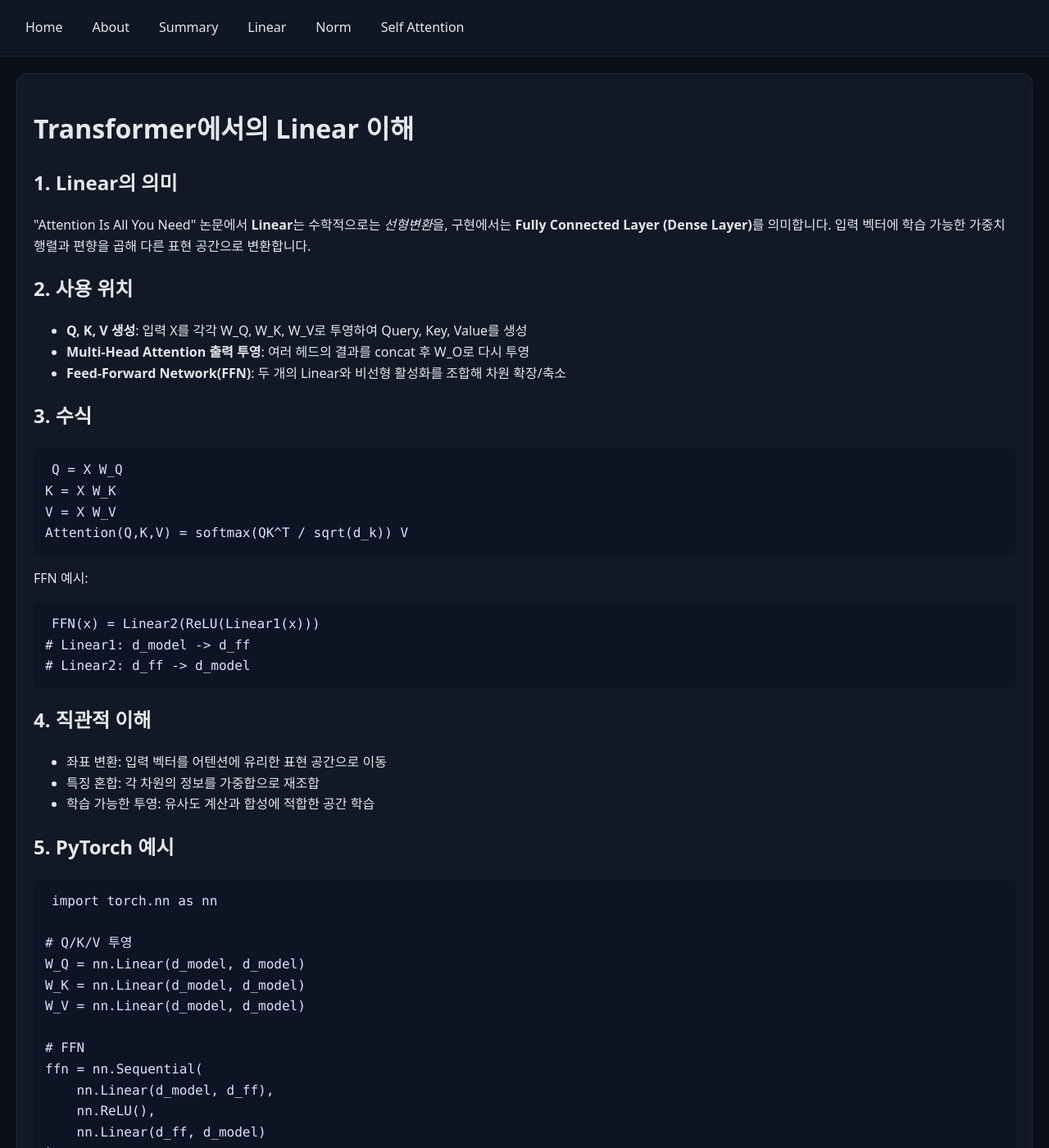
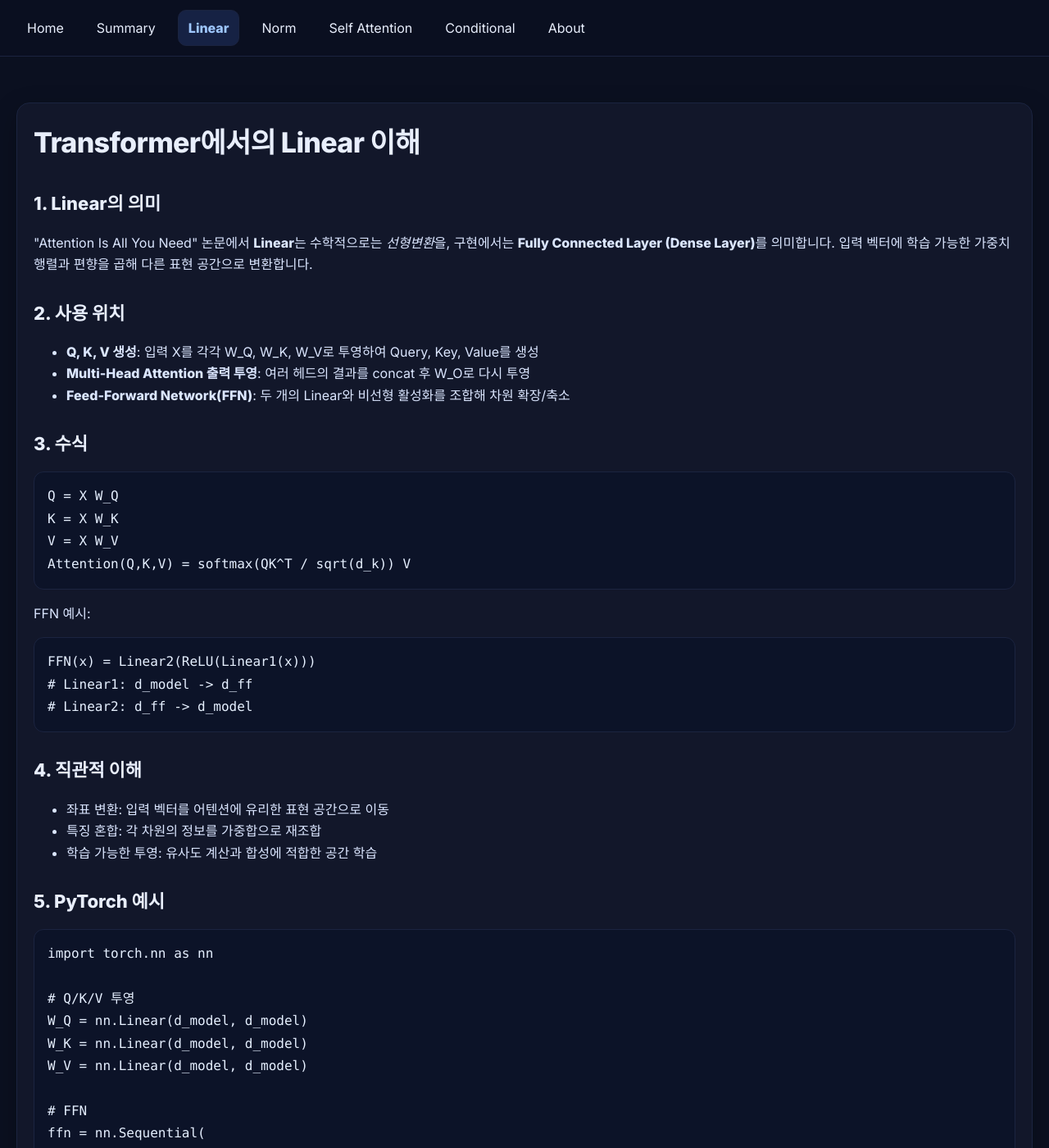
Before and after one commit to rainabak/rainabak.github.io, a Jekyll site: the page built from Linear.html, in a window 1280 px wide and 1400 px high. Shown: the whole window at 82% size. Built offline with Jekyll 4.4.1, drawn with Linux system fonts in a browser that asks for light colours.

Commit message:
Update Linear.html

```diff
--- a/Linear.html
+++ b/Linear.html
@@ -1,59 +1,8 @@
-<!doctype html>
-<html lang="ko">
-<head>
-  <meta charset="utf-8" />
-  <meta name="viewport" content="width=device-width, initial-scale=1" />
-  <title>Transformer에서의 Linear 정리</title>
-  <style>
-    :root{
-      --bg:#0b0f17; --panel:#121826; --fg:#e5e7eb; --sub:#9aa4b2;
-      --link:#8ab4ff; --border:#1f2937; --radius:12px;
-    }
-    *{box-sizing:border-box}
-    html,body{margin:0;background:var(--bg);color:var(--fg);
-      font:16px/1.6 system-ui, -apple-system, Segoe UI, Roboto, "Noto Sans KR"}
-
-    /* NAV */
-    nav{
-      position:sticky;top:0;z-index:10;
-      display:flex;flex-wrap:wrap;gap:14px;align-items:center;
-      background:rgba(18,24,38,.85);backdrop-filter:saturate(140%) blur(6px);
-      border-bottom:1px solid var(--border);padding:12px 20px;
-    }
-    nav a, nav .current{
-      text-decoration:none;padding:8px 10px;border-radius:8px;
-    }
-    nav a{color:var(--fg);border:1px solid transparent}
-    nav a:hover{border-color:var(--border);background:var(--panel)}
-    nav .current{
-      color:#7ea6ff;background:#172033;border:1px solid var(--border);
-      pointer-events:none;cursor:default;font-weight:700
-    }
-
-    /* CONTENT */
-    .content{padding:20px}
-    .card{background:var(--panel);border:1px solid var(--border);
-      border-radius:var(--radius);padding:20px;margin-bottom:20px}
-    a{color:var(--link)}
-    pre, code{
-      background:#0d1424;color:#dbe2ff;
-      border-radius:8px;padding:4px 8px;
-      font-family:Consolas, Monaco, monospace;
-    }
-    pre{padding:14px;overflow-x:auto}
-  </style>
-</head>
-<body>
-
-  <!-- 메뉴 영역 -->
-  <nav id="site-nav">
-    <a href="/">Home</a>
-    <a href="/about.html">About</a>
-    <a href="/summary.html">Summary</a>
-    <a href="/Linear.html">Linear</a>
-    <a href="/Norm.html">Norm</a>
-    <a href="/Sel-Attention.html">Self Attention</a>
-  </nav>
+---
+title: Linear
+layout: default
+permalink: /Linear.html
+---
 
   <!-- 메인 내용 -->
   <div class="content">
@@ -147,5 +96,3 @@
       });
     })();
   </script>
-</body>
-</html>
```
